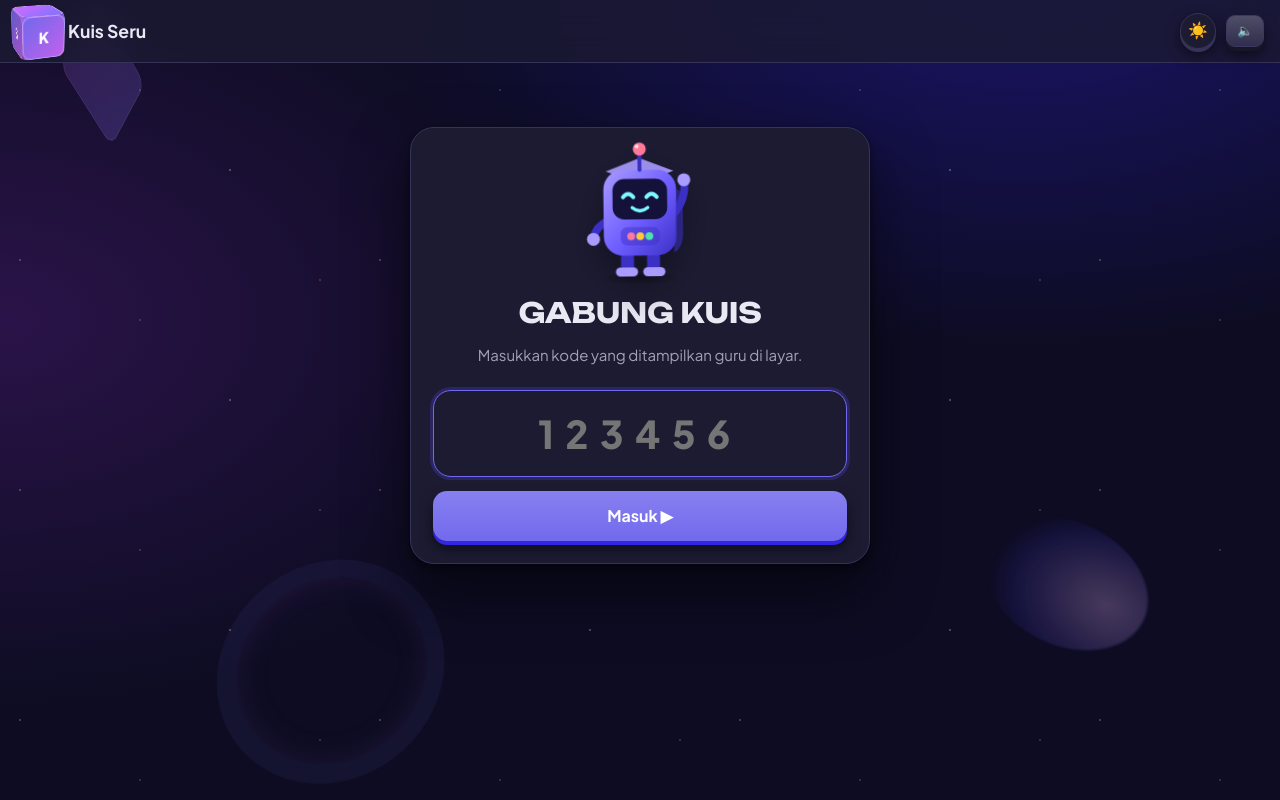
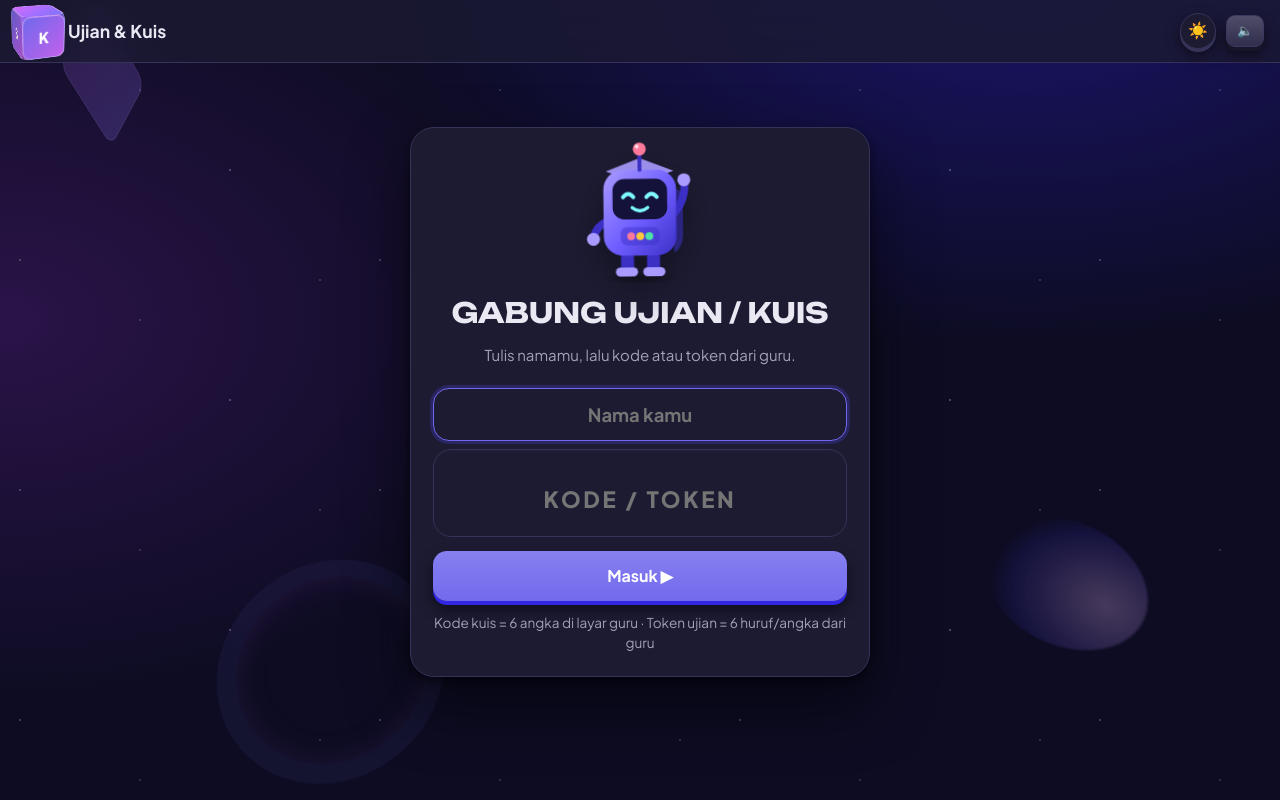
Before and after one commit to arahaicom-dev/web-Assesment-, a PHP site: page /kuis.html in a window 1280 px wide. Run offline with PHP 8.4, Linux system fonts and the light colour scheme.

Commit message:
v5.15.0: Satu pintu masuk murid (/gabung) untuk semua jenis ujian
- Halaman Gabung: nama + kode/token; kode kuis 6 angka atau token ujian dikenali
  otomatis dan diarahkan ke ujian yang tepat
- Nama terbawa: dipilihkan dari daftar kelas, atau jadi nama panggilan
- Alamat pendek /gabung dan /gabung/KODE (redirect, aman di subfolder)
- Link lama tetap jalan; kode/token yang tertukar dialihkan
- Halaman utama & layar guru memakai alamat /gabung

Co-Authored-By: Claude Opus 5.5 <noreply@anthropic.com>
Claude-Session: https://claude.ai/code/session_01BLTms4ztpRrimhZZYn81PC

```diff
--- a/package.json
+++ b/package.json
@@ -1,6 +1,6 @@
 {
   "name": "asesmen-merdeka",
-  "version": "5.14.0",
+  "version": "5.15.0",
   "description": "Aplikasi asesmen Kurikulum Merdeka: nilai rapor otomatis, unggah soal PDF, ujian online (Node.js + MySQL)",
   "main": "server.js",
   "private": true,
--- a/public/api/index.php
+++ b/public/api/index.php
@@ -11,7 +11,7 @@ header('Content-Type: application/json; charset=utf-8');
 header('X-Content-Type-Options: nosniff');
 header('Cache-Control: no-store');
 
-define('APP_VERSION', '5.14.0');
+define('APP_VERSION', '5.15.0');
 define('CONFIG_FILE', __DIR__ . '/config.php');
 define('SESSION_DAYS', 30);
 require __DIR__ . '/lib.php';
--- a/public/css/kuis.css
+++ b/public/css/kuis.css
@@ -163,3 +163,6 @@
 .kz-type { text-align: center; margin: 4px 0 8px; font-weight: 800; font-size: .9rem; opacity: .9; }
 .kz-qt { margin-top: 10px; }
 .kz-feedback.info { background: radial-gradient(circle at 50% 40%, hsl(var(--h) 70% 55% / .96), hsl(var(--h) 60% 32% / .97)); }
+
+.kz-name-in { width: 100%; font-size: 1.15rem; font-weight: 700; text-align: center; padding: 12px 14px; border-radius: 16px; margin: 6px 0 0; }
+.kz-code::placeholder { letter-spacing: .12em; font-size: 1.4rem; }
--- /dev/null
+++ b/public/gabung.html
@@ -0,0 +1,4 @@
+<!DOCTYPE html>
+<html lang="id"><head><meta charset="utf-8"><meta name="viewport" content="width=device-width,initial-scale=1"><title>Gabung Ujian / Kuis</title>
+<script>location.replace('kuis.html' + location.search + location.hash);</script>
+<meta http-equiv="refresh" content="0;url=kuis.html"></head><body><a href="kuis.html">Gabung Ujian / Kuis</a></body></html>
--- a/public/js/kuis.js
+++ b/public/js/kuis.js
@@ -101,20 +101,43 @@
   function stopAll() { clearInterval(G.timer); clearInterval(G.poll); G.timer = G.poll = null; }
 
   /* ---------- 1. Masukkan kode ---------- */
+  /** Token ujian asesmen ada? → buka halaman ujian (nama ikut dibawa). */
+  async function tryExamToken(code) {
+    const r = await fetch('api/exam/' + encodeURIComponent(code), { cache: 'no-store' });
+    if (!r.ok) { let d = {}; try { d = await r.json(); } catch (e) { /* */ } return d.error || null; }
+    const nm = (G.prefName || '').trim();
+    location.href = 'ujian.html?token=' + encodeURIComponent(code) + (nm ? '&nama=' + encodeURIComponent(nm) : '');
+    return true;
+  }
   function stepCode(msg) {
+    if (msg && /tidak ditemukan/i.test(msg)) msg = 'Kode/token tidak ditemukan, atau ujian sudah ditutup. Periksa lagi kode dari guru.';
     stopAll();
     SND.stop(); G.me = null; setHud();
     view.innerHTML = `<div class="kz-card pop" style="max-width:460px;margin:6vh auto 0;text-align:center">
-      <div class="kz-mascot">${window.Art ? Art.kubi({ pose: 'wave', eyes: 'happy' }) : '🎮'}</div><h1 class="kz-title">Gabung Kuis</h1><p class="muted">Masukkan kode yang ditampilkan guru di layar.</p>
+      <div class="kz-mascot">${window.Art ? Art.kubi({ pose: 'wave', eyes: 'happy' }) : '🎮'}</div><h1 class="kz-title">Gabung Ujian / Kuis</h1><p class="muted">Tulis namamu, lalu kode atau token dari guru.</p>
       ${msg ? `<div class="note warn" style="text-align:left;margin-bottom:12px">${esc(msg)}</div>` : ''}
-      <form id="f"><input id="code" class="kz-code" inputmode="numeric" maxlength="6" autocomplete="off" placeholder="123456" value="${esc(G.code)}">
-      <button class="btn lg kz-go" type="submit">Masuk ▶</button></form></div>`;
-    const inp = $('#code'); inp.focus();
+      <form id="f"><input id="pname" class="kz-name-in" autocomplete="name" maxlength="60" placeholder="Nama kamu" value="${esc(G.prefName || localStorage.getItem('gabung-nama') || '')}">
+      <input id="code" class="kz-code" autocomplete="off" autocapitalize="characters" maxlength="12" placeholder="KODE / TOKEN" value="${esc(G.code)}">
+      <button class="btn lg kz-go" type="submit">Masuk ▶</button></form>
+      <p class="small muted" style="margin:12px 0 0">Kode kuis = 6 angka di layar guru · Token ujian = 6 huruf/angka dari guru</p></div>`;
+    const inp = $('#code'), nmIn = $('#pname'); (nmIn.value ? inp : nmIn).focus();
+    inp.oninput = () => { const p = inp.selectionStart; inp.value = inp.value.toUpperCase().replace(/[^A-Z0-9]/g, ''); try { inp.setSelectionRange(p, p); } catch (e) { /* */ } };
     $('#f').onsubmit = async e => {
       e.preventDefault();
-      G.code = inp.value.replace(/\D/g, '');
-      if (G.code.length < 6) return toast('Kode terdiri dari 6 angka.', 'bad');
-      try { G.info = await api(''); } catch (err) { return stepCode(err.message); }
+      G.prefName = nmIn.value.trim(); try { localStorage.setItem('gabung-nama', G.prefName); } catch (er) { /* */ }
+      const raw = inp.value.toUpperCase().replace(/[^A-Z0-9]/g, '');
+      if (raw.length < 4) return toast('Tulis kode atau token dari guru.', 'bad');
+      const btn = $('#f button'); btn.disabled = true; btn.textContent = 'Memeriksa…';
+      // 6 angka → coba kuis dulu; selain itu → token ujian
+      if (/^\d{6}$/.test(raw)) {
+        G.code = raw;
+        try { G.info = await api(''); }
+        catch (err) { const t = await tryExamToken(raw).catch(() => null); if (t === true) return; return stepCode(err.message); }
+      } else {
+        const t = await tryExamToken(raw).catch(() => 'Koneksi bermasalah. Coba lagi.');
+        if (t === true) return;
+        return stepCode(t || 'Kode/token tidak ditemukan. Periksa lagi.');
+      }
       const saved = JSON.parse(localStorage.getItem(saveKey()) || 'null');
       if (saved && saved.token) { G.token = saved.token; try { const s = await api('state'); G.me = s.me; return resume(s); } catch (er) { G.token = ''; localStorage.removeItem(saveKey()); } }
       stepName();
@@ -141,13 +164,17 @@
       </form></div>`;
     let chosen = null;
     $$('.kz-av[data-a]').forEach(b => b.onclick = () => { G.avatar = b.dataset.a; $$('.kz-av[data-a]').forEach(x => x.classList.toggle('on', x === b)); });
+    if (i.needName && G.prefName && $('#nick') && !$('#nick').value) $('#nick').value = G.prefName.slice(0, 30);
     if (!i.needName) {
+      if (G.prefName && $('#q')) $('#q').value = G.prefName;
       const draw = () => {
         const f = $('#q').value.trim().toLowerCase();
         $('#names').innerHTML = i.students.filter(s => (!f || s.name.toLowerCase().includes(f)) && (!pickCls || s.cls === pickCls)).map(s => `<button type="button" class="btn ${chosen && chosen.id === s.id ? '' : 'soft'} sm" data-id="${esc(s.id)}">${esc(s.name)}${s.cls && !pickCls ? ` <small>· ${esc(s.cls)}</small>` : ''}${s.taken ? ' ✓' : ''}</button>`).join('') || '<span class="muted small">Nama tidak ditemukan.</span>';
         $$('#names button').forEach(b => b.onclick = () => { chosen = i.students.find(s => s.id === b.dataset.id); $('#nis-wrap').classList.toggle('hidden', !chosen.needNis); draw(); if (chosen.needNis) $('#nis').focus(); });
       };
       $('#q').oninput = draw; draw();
+      // satu nama cocok → langsung terpilih
+      if (G.prefName) { const hit = i.students.filter(s => s.name.toLowerCase().includes(G.prefName.toLowerCase())); if (hit.length === 1) { const b = $(`#names button[data-id="${hit[0].id}"]`); if (b) b.click(); } }
       $$('#cls-pick button').forEach(b => b.onclick = () => { pickCls = pickCls === b.dataset.c ? '' : b.dataset.c; $$('#cls-pick button').forEach(x => { x.className = 'btn sm ' + (x.dataset.c === pickCls ? '' : 'soft'); }); draw(); });
     } else $('#nick').focus();
     $('#f').onsubmit = async e => {
@@ -482,7 +509,11 @@
   // Tema mengikuti pengaturan perangkat (bila pernah dipakai guru)
   try { const t = JSON.parse(localStorage.getItem('asesmen-merdeka-v1') || '{}').theme; if (t) { document.documentElement.style.setProperty('--h', t.h); document.documentElement.style.setProperty('--s', t.s); } } catch (e) { /* */ }
 
-  G.code = (new URLSearchParams(location.search).get('kode') || '').replace(/\D/g, '');
+  const qp = new URLSearchParams(location.search);
+  G.prefName = qp.get('nama') || '';
+  const rawCode = (qp.get('kode') || qp.get('token') || '').toUpperCase().replace(/[^A-Z0-9]/g, '');
+  if (rawCode && !/^\d{6}$/.test(rawCode)) { location.replace('ujian.html?token=' + encodeURIComponent(rawCode) + (G.prefName ? '&nama=' + encodeURIComponent(G.prefName) : '')); return; }
+  G.code = rawCode;
   if (G.code.length === 6) { $('#view').innerHTML = ''; (async () => { try { G.info = await api(''); const saved = JSON.parse(localStorage.getItem(saveKey()) || 'null'); if (saved && saved.token) { G.token = saved.token; try { return resume(await api('state')); } catch (e) { G.token = ''; localStorage.removeItem(saveKey()); } } stepName(); } catch (e) { stepCode(e.message); } })(); }
   else stepCode();
   // :active di layar sentuh iOS langsung terasa
--- a/public/kuis.html
+++ b/public/kuis.html
@@ -2,12 +2,12 @@
 <html lang="id" data-mode="dark" style="--h:244;--s:78">
 <head>
   <meta charset="UTF-8">
-  <script src="js/mode.js?v=5.14.0"></script>
+  <script src="js/mode.js?v=5.15.0"></script>
   <meta name="viewport" content="width=device-width, initial-scale=1, viewport-fit=cover">
-  <title>Kuis Seru — Gabung Kuis</title>
-  <link rel="stylesheet" href="css/fonts.css?v=5.14.0">
-  <link rel="stylesheet" href="css/style.css?v=5.14.0">
-  <link rel="stylesheet" href="css/kuis.css?v=5.14.0">
+  <title>Gabung Ujian / Kuis</title>
+  <link rel="stylesheet" href="css/fonts.css?v=5.15.0">
+  <link rel="stylesheet" href="css/style.css?v=5.15.0">
+  <link rel="stylesheet" href="css/kuis.css?v=5.15.0">
   <link rel="manifest" href="kuis.webmanifest">
   <link rel="apple-touch-icon" href="icons/kuis-apple-touch-icon.png">
   <link rel="icon" type="image/png" href="icons/favicon-64.png">
@@ -25,17 +25,17 @@
   </div>
   <div class="kz-top">
     <div class="logo-wrap"><div class="logo-cube"><span>K</span><span>S</span><span>K</span><span>S</span><span></span><span></span></div></div>
-    <b>Kuis Seru</b>
+    <b>Ujian &amp; Kuis</b>
     <div id="hud" class="kz-hud"></div>
     <button class="mode-toggle sm" type="button" aria-label="Ganti mode">☀️</button>
     <button class="btn ghost sm" id="mute" title="Musik & suara">🎵</button>
   </div>
   <div id="view" class="kz-wrap"></div>
   <div class="toasts" id="toasts"></div>
-  <script src="js/art.js?v=5.14.0"></script>
-  <script src="js/qtypes.js?v=5.14.0"></script>
-  <script src="js/kuis.js?v=5.14.0"></script>
-  <script src="js/music.js?v=5.14.0"></script>
-  <script src="js/pwa.js?v=5.14.0"></script>
+  <script src="js/art.js?v=5.15.0"></script>
+  <script src="js/qtypes.js?v=5.15.0"></script>
+  <script src="js/kuis.js?v=5.15.0"></script>
+  <script src="js/music.js?v=5.15.0"></script>
+  <script src="js/pwa.js?v=5.15.0"></script>
 </body>
 </html>
--- a/public/sw.js
+++ b/public/sw.js
@@ -1,8 +1,8 @@
 /* Service worker Asesmen Merdeka: aplikasi bisa dipasang & kerangka tetap terbuka saat sinyal lemah.
    Data (/api/) TIDAK pernah disimpan di cache — selalu langsung ke server. */
-const VERSION = 'am-5.14.0';
+const VERSION = 'am-5.15.0';
 const SHELL = [
-  'app.html', 'kuis.html', 'ujian.html', 'index.html', 'offline.html',
+  'app.html', 'kuis.html', 'gabung.html', 'ujian.html', 'index.html', 'offline.html',
   'css/fonts.css', 'css/style.css', 'css/kuis.css', 'css/landing.css',
   'js/calc.js', 'js/parser.js', 'js/store.js', 'js/app.js', 'js/art.js', 'js/kuis.js', 'js/student.js', 'js/landing.js', 'js/pwa.js', 'js/mode.js', 'js/music.js', 'js/qtypes.js', 'js/panduan.js', 'js/siswa-import.js', 'js/menufx.js',
   'fonts/unbounded-latin-800-normal.woff2', 'fonts/unbounded-latin-900-normal.woff2',
```
Also changed, not shown: public/app.html (+16 -16 lines), public/index.html (+10 -10 lines), public/js/student.js (+8 -3 lines), public/ujian.html (+6 -6 lines), README.md, public/.htaccess, public/js/app.js.
